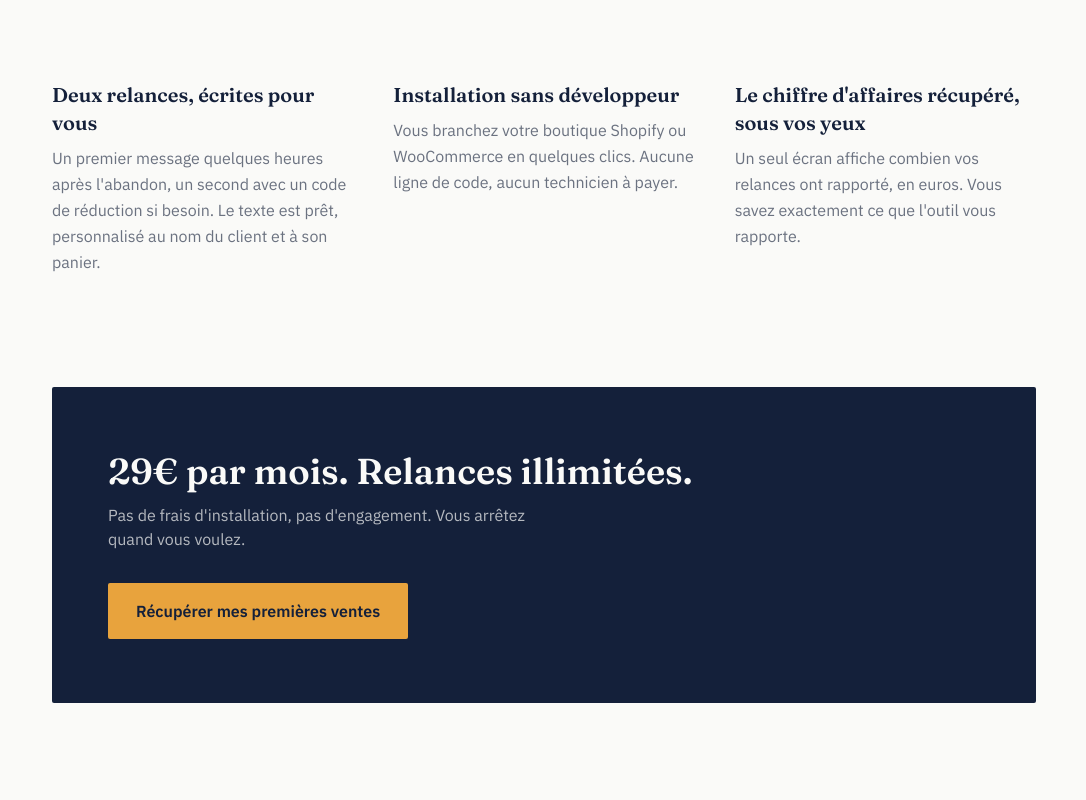
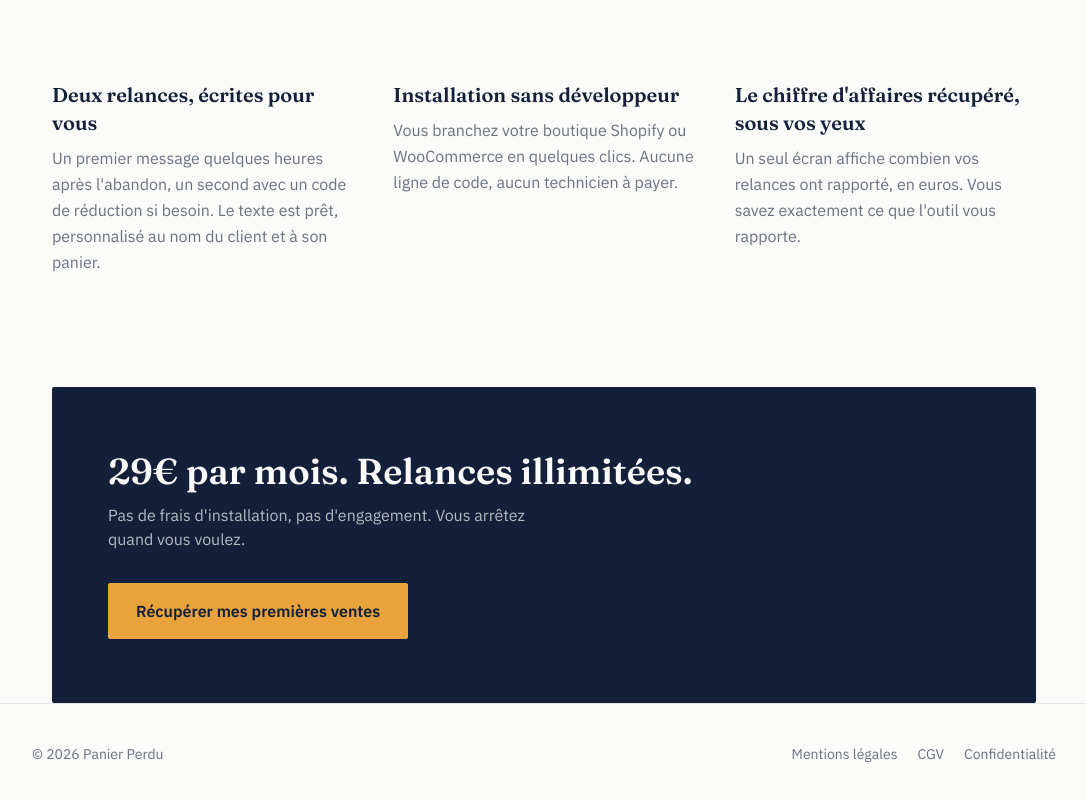
Before and after one commit to huitgt0-ai/-panier-perdu, a Next.js app: page / in a window 1280 px wide. Shown: the part 824-1624 px from the top of the page, without its empty margins (96-1182 px from the left). Before the commit the page ends 1527 px from the top, so only its background shows below. Built offline with nearby package versions, Linux system fonts and the light colour scheme.

Commit message:
Update layout.tsx

```diff
--- a/app/layout.tsx
+++ b/app/layout.tsx
@@ -1,5 +1,7 @@
 import type { Metadata } from "next";
 import { Fraunces, IBM_Plex_Sans } from "next/font/google";
+import { Analytics } from "@vercel/analytics/react";
+import Link from "next/link";
 import "./globals.css";
 
 const fraunces = Fraunces({
@@ -47,7 +49,26 @@ export default function RootLayout({
 }) {
   return (
     <html lang="fr" className={`${fraunces.variable} ${plexSans.variable}`}>
-      <body className="font-body antialiased">{children}</body>
+      <body className="font-body antialiased">
+        {children}
+        <footer className="border-t border-ink/10 bg-paper px-5 py-8 md:py-10">
+          <div className="mx-auto flex max-w-5xl flex-col items-center gap-3 text-center font-body text-sm text-muted md:flex-row md:justify-between md:text-left">
+            <p>© {new Date().getFullYear()} Panier Perdu</p>
+            <nav className="flex flex-wrap items-center justify-center gap-x-5 gap-y-2">
+              <Link href="/mentions-legales" className="hover:text-ink">
+                Mentions légales
+              </Link>
+              <Link href="/cgv" className="hover:text-ink">
+                CGV
+              </Link>
+              <Link href="/confidentialite" className="hover:text-ink">
+                Confidentialité
+              </Link>
+            </nav>
+          </div>
+        </footer>
+        <Analytics />
+      </body>
     </html>
   );
 }
```
